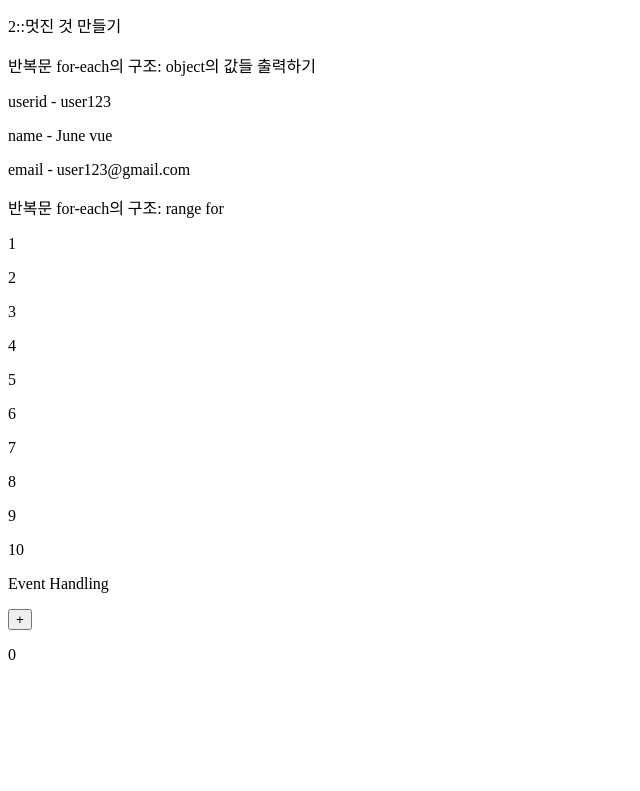
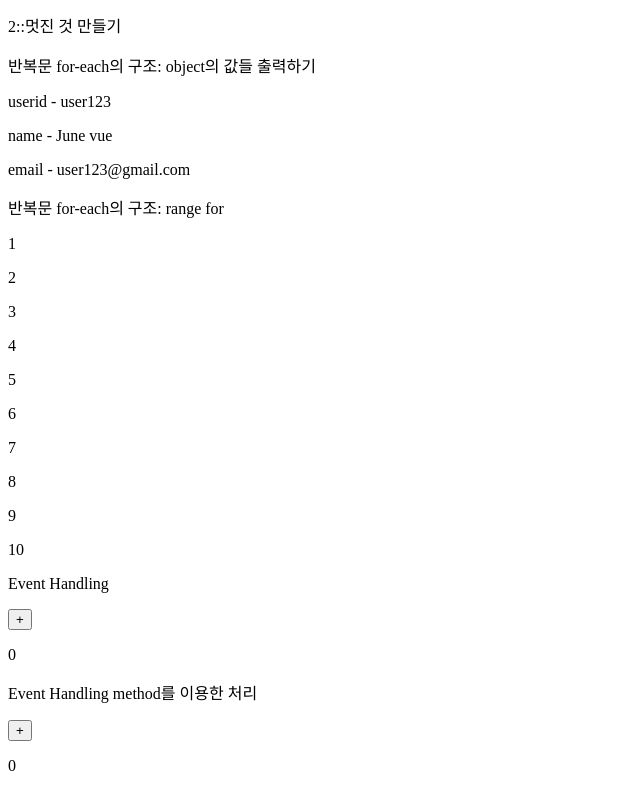
Before and after one commit to YesYourShin/VueTest, a plain HTML site: page hello.html in a window 1280 px wide. Shown: the part 583-1374 px from the top of the page, without its empty margins (0-640 px from the left). Before the commit the page ends 1263 px from the top, so only its background shows below. Drawn offline with nearby package versions, Linux system fonts and the light colour scheme.

Commit message:
Event Handling Click Button for Up Counter use methods

```diff
--- a/hello.html
+++ b/hello.html
@@ -43,6 +43,10 @@
         <p>Event Handling</p>
         <button v-on:click="counter+=1">+</button>
         <p>{{counter}}</p>
+
+        <p>Event Handling method를 이용한 처리</p>
+        <button v-on:click="addCounter">+</button>
+        <p>{{counter}}</p>
     </div>
 
     <script src="https://cdn.jsdelivr.net/npm/vue"></script>
--- a/hello.js
+++ b/hello.js
@@ -25,5 +25,10 @@ let app = new Vue({
             email:'user123@gmail.com'
         },
         counter:0
+    },
+    methods:{
+        addCounter:function(){
+            this.counter += 1
+        }
     }
 });
```
